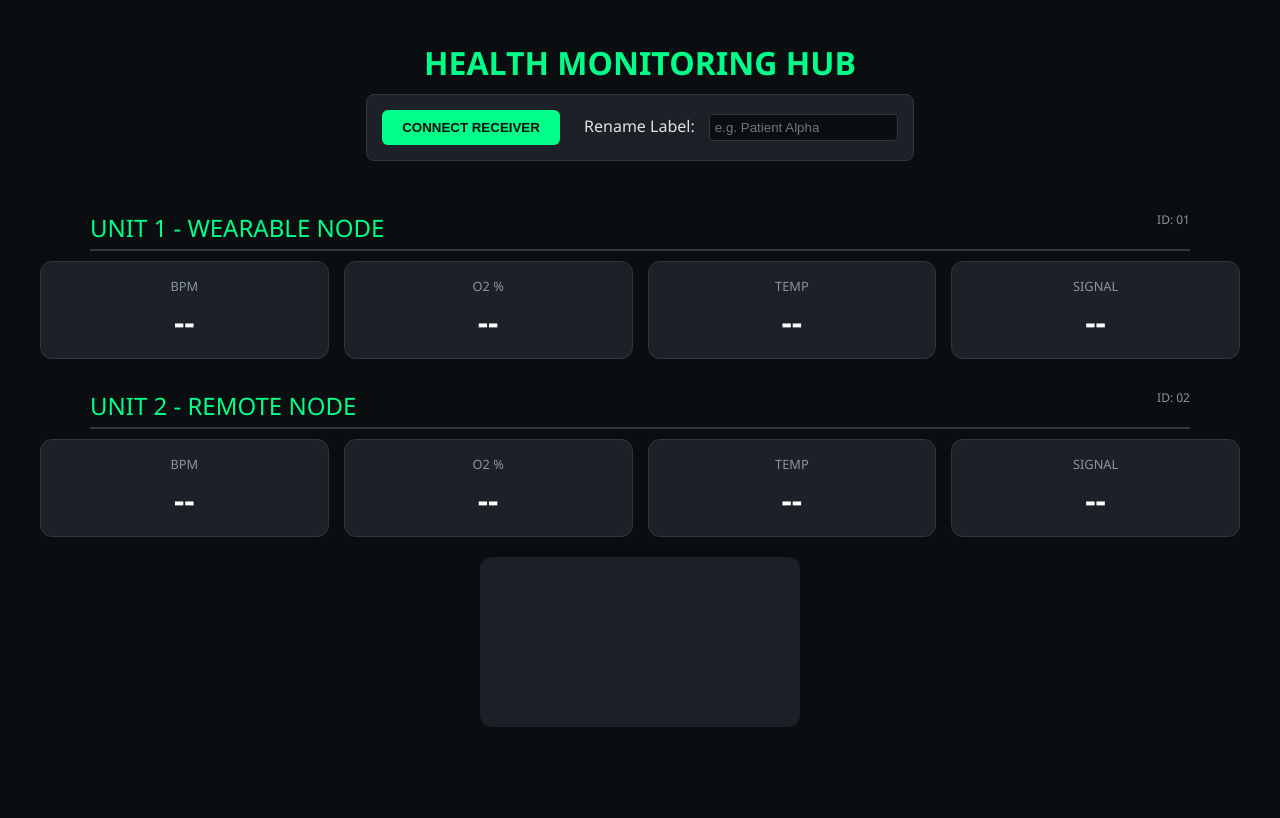
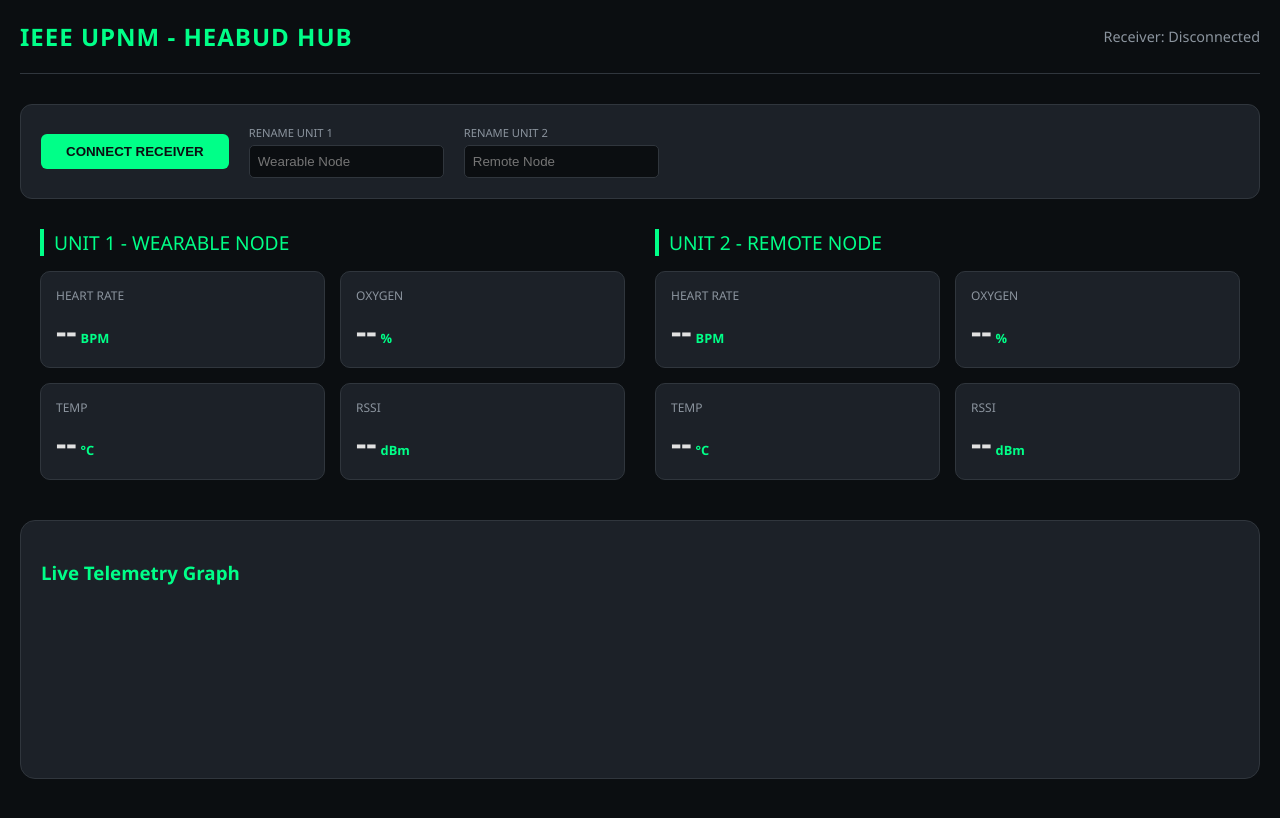
Before and after one commit to Zahidjai/HEABUD-GUI, a plain HTML site: page index.html in a window 1280 px wide. Both pictures are taken after a click on the button "CONNECT RECEIVER". Drawn offline with nearby package versions, Linux system fonts and the light colour scheme.

Commit message:
Update index.html

```diff
--- a/index.html
+++ b/index.html
@@ -1,75 +1,122 @@
 <!DOCTYPE html>
 <html>
 <head>
-    <title>IEEE UPNM - Multi-Node Monitor</title>
+    <title>HEABUD - Multi-Node Health Hub</title>
     <script src="https://cdn.jsdelivr.net/npm/chart.js"></script>
     <style>
-        body { font-family: 'Segoe UI', sans-serif; background: #0b0e11; color: #e1e1e1; text-align: center; margin: 0; padding: 20px; }
-        h1 { color: #00ff88; text-transform: uppercase; margin-bottom: 10px; }
+        :root {
+            --bg-color: #0b0e11;
+            --card-bg: #1c2128;
+            --accent: #00ff88;
+            --border: #30363d;
+            --text-main: #e1e1e1;
+            --text-dim: #8b949e;
+        }
 
-        .panel { background: #1c2128; padding: 15px; border-radius: 8px; display: inline-block; margin-bottom: 20px; border: 1px solid #30363d; }
-        .settings-input { background: #0b0e11; color: #00ff88; border: 1px solid #30363d; padding: 5px; border-radius: 4px; margin-left: 10px; }
+        body { font-family: 'Segoe UI', Tahoma, sans-serif; background: var(--bg-color); color: var(--text-main); margin: 0; padding: 20px; }
 
-        .section-header { color: #00ff88; font-size: 1.5em; text-align: left; width: 95%; max-width: 1100px; margin: 30px auto 10px auto; border-bottom: 2px solid #30363d; padding-bottom: 5px; display: flex; justify-content: space-between; }
+        header { border-bottom: 1px solid var(--border); padding-bottom: 20px; margin-bottom: 30px; display: flex; justify-content: space-between; align-items: center; }
 
-        .dashboard { display: flex; flex-wrap: wrap; justify-content: center; gap: 15px; max-width: 1200px; margin: 0 auto; }
+        h1 { color: var(--accent); margin: 0; font-size: 1.5em; letter-spacing: 1px; }
 
-        .card { background: #1c2128; border: 1px solid #30363d; border-radius: 12px; padding: 15px; min-width: 180px; flex: 1; }
-        .label { font-size: 0.8em; color: #8b949e; text-transform: uppercase; }
-        .value { font-size: 2em; font-weight: bold; color: #ffffff; margin-top: 5px; }
-        .unit { font-size: 0.5em; color: #00ff88; margin-left: 5px; }
+        .control-panel { background: var(--card-bg); padding: 20px; border-radius: 12px; border: 1px solid var(--border); margin-bottom: 30px; display: flex; gap: 20px; align-items: center; flex-wrap: wrap; }
 
-        button { background: #00ff88; color: #0b0e11; border: none; padding: 10px 20px; border-radius: 6px; font-weight: bold; cursor: pointer; }
-        canvas { max-width: 1100px; margin: 20px auto; background: #1c2128; border-radius: 12px; padding: 10px; }
+        .input-group { text-align: left; }
+        .input-group label { display: block; font-size: 0.7em; color: var(--text-dim); margin-bottom: 5px; text-transform: uppercase; }
+
+        input { background: var(--bg-color); color: var(--accent); border: 1px solid var(--border); padding: 8px; border-radius: 5px; outline: none; }
+
+        button { background: var(--accent); color: var(--bg-color); border: none; padding: 10px 25px; border-radius: 6px; font-weight: bold; cursor: pointer; transition: 0.2s; }
+        button:hover { opacity: 0.8; transform: scale(1.05); }
+
+        /* Unit Sections */
+        .node-container { max-width: 1200px; margin: 0 auto; display: grid; grid-template-columns: 1fr 1fr; gap: 30px; }
+
+        .unit-section { text-align: left; }
+        .unit-title { color: var(--accent); font-size: 1.2em; margin-bottom: 15px; border-left: 4px solid var(--accent); padding-left: 10px; }
+
+        .dashboard { display: grid; grid-template-columns: repeat(2, 1fr); gap: 15px; }
+
+        .card { background: var(--card-bg); border: 1px solid var(--border); border-radius: 10px; padding: 15px; }
+        .label { font-size: 0.75em; color: var(--text-dim); text-transform: uppercase; }
+        .value { font-size: 2em; font-weight: bold; margin-top: 5px; }
+        .unit-label { font-size: 0.4em; color: var(--accent); margin-left: 4px; }
+
+        /* Graph Area */
+        .chart-container { max-width: 1200px; margin: 40px auto; background: var(--card-bg); border-radius: 15px; padding: 20px; border: 1px solid var(--border); }
+
+        @media (max-width: 768px) {
+            .node-container { grid-template-columns: 1fr; }
+        }
     </style>
 </head>
 <body>
 
-    <h1>Health Monitoring Hub</h1>
+    <header>
+        <h1>IEEE UPNM - HEABUD HUB</h1>
+        <div id="connectionStatus" style="color: var(--text-dim); font-size: 0.9em;">Receiver: Disconnected</div>
+    </header>
 
-    <div class="panel">
+    <div class="control-panel">
         <button onclick="initSerial()">CONNECT RECEIVER</button>
-        <span style="margin-left:20px;">Rename Label:</span>
-        <input type="text" id="nameInput" class="settings-input" placeholder="e.g. Patient Alpha" oninput="updateLabel()">
+
+        <div class="input-group">
+            <label>Rename Unit 1</label>
+            <input type="text" id="u1NameInput" placeholder="Wearable Node" oninput="renameUnits()">
+        </div>
+
+        <div class="input-group">
+            <label>Rename Unit 2</label>
+            <input type="text" id="u2NameInput" placeholder="Remote Node" oninput="renameUnits()">
+        </div>
     </div>
 
-    <div class="section-header">
-        <span id="unit1Label">UNIT 1 - WEARABLE NODE</span>
-        <span style="font-size: 0.5em; color: #8b949e;">ID: 01</span>
-    </div>
-    <div class="dashboard">
-        <div class="card"><div class="label">BPM</div><div id="u1_bpm" class="value">--</div></div>
-        <div class="card"><div class="label">O2 %</div><div id="u1_spo2" class="value">--</div></div>
-        <div class="card"><div class="label">Temp</div><div id="u1_temp" class="value">--</div></div>
-        <div class="card"><div class="label">Signal</div><div id="u1_rssi" class="value">--</div></div>
+    <div class="node-container">
+        <div class="unit-section">
+            <div id="u1Title" class="unit-title">UNIT 1 - WEARABLE NODE</div>
+            <div class="dashboard">
+                <div class="card"><div class="label">Heart Rate</div><div id="u1_bpm" class="value">--<span class="unit-label">BPM</span></div></div>
+                <div class="card"><div class="label">Oxygen</div><div id="u1_spo2" class="value">--<span class="unit-label">%</span></div></div>
+                <div class="card"><div class="label">Temp</div><div id="u1_temp" class="value">--<span class="unit-label">°C</span></div></div>
+                <div class="card"><div class="label">RSSI</div><div id="u1_rssi" class="value">--<span class="unit-label">dBm</span></div></div>
+            </div>
+        </div>
+
+        <div class="unit-section">
+            <div id="u2Title" class="unit-title">UNIT 2 - REMOTE NODE</div>
+            <div class="dashboard">
+                <div class="card"><div class="label">Heart Rate</div><div id="u2_bpm" class="value">--<span class="unit-label">BPM</span></div></div>
+                <div class="card"><div class="label">Oxygen</div><div id="u2_spo2" class="value">--<span class="unit-label">%</span></div></div>
+                <div class="card"><div class="label">Temp</div><div id="u2_temp" class="value">--<span class="unit-label">°C</span></div></div>
+                <div class="card"><div class="label">RSSI</div><div id="u2_rssi" class="value">--<span class="unit-label">dBm</span></div></div>
+            </div>
+        </div>
     </div>
 
-    <div class="section-header">
-        <span>UNIT 2 - REMOTE NODE</span>
-        <span style="font-size: 0.5em; color: #8b949e;">ID: 02</span>
+    <div class="chart-container">
+        <h3 style="text-align: left; color: var(--accent);">Live Telemetry Graph</h3>
+        <canvas id="healthChart"></canvas>
     </div>
-    <div class="dashboard">
-        <div class="card"><div class="label">BPM</div><div id="u2_bpm" class="value">--</div></div>
-        <div class="card"><div class="label">O2 %</div><div id="u2_spo2" class="value">--</div></div>
-        <div class="card"><div class="label">Temp</div><div id="u2_temp" class="value">--</div></div>
-        <div class="card"><div class="label">Signal</div><div id="u2_rssi" class="value">--</div></div>
-    </div>
-
-    <canvas id="liveChart"></canvas>
 
     <script>
         let chart;
-        let u1History = [];
+        let u1Data = Array(20).fill(0);
+        let u2Data = Array(20).fill(0);
 
-        function updateLabel() {
-            const input = document.getElementById('nameInput').value;
-            document.getElementById('unit1Label').innerText = input || "UNIT 1 - WEARABLE NODE";
+        function renameUnits() {
+            const u1 = document.getElementById('u1NameInput').value;
+            const u2 = document.getElementById('u2NameInput').value;
+            if(u1) document.getElementById('u1Title').innerText = u1.toUpperCase();
+            if(u2) document.getElementById('u2Title').innerText = u2.toUpperCase();
         }
 
         async function initSerial() {
             try {
                 const port = await navigator.serial.requestPort();
                 await port.open({ baudRate: 115200 });
+                document.getElementById('connectionStatus').innerText = "Receiver: ONLINE";
+                document.getElementById('connectionStatus').style.color = "#00ff88";
+
                 setupChart();
                 const reader = port.readable.getReader();
                 const decoder = new TextDecoder();
@@ -84,38 +131,53 @@
                         lines.forEach(line => {
                             try {
                                 const json = JSON.parse(line);
-                                updateDashboard(json);
+                                updateUI(json);
                             } catch(e) {}
                         });
                     }
                 }
-            } catch (err) { console.log(err); }
+            } catch (err) {
+                alert("Serial Connection Failed. Try again.");
+            }
         }
 
         function setupChart() {
-            const ctx = document.getElementById('liveChart').getContext('2d');
+            const ctx = document.getElementById('healthChart').getContext('2d');
             chart = new Chart(ctx, {
                 type: 'line',
                 data: {
                     labels: Array(20).fill(''),
-                    datasets: [{ label: 'Unit 1 BPM', data: u1History, borderColor: '#00ff88', tension: 0.4 }]
+                    datasets: [
+                        { label: 'Unit 1 BPM', data: u1Data, borderColor: '#00ff88', tension: 0.4, fill: false },
+                        { label: 'Unit 2 BPM', data: u2Data, borderColor: '#00aaff', tension: 0.4, fill: false }
+                    ]
                 },
-                options: { responsive: true, animation: false }
+                options: {
+                    responsive: true,
+                    animation: false,
+                    scales: { y: { min: 40, max: 160, grid: { color: '#30363d' } } }
+                }
             });
         }
 
-        function updateDashboard(json) {
-            // Check if data is for Unit 1 or Unit 2 based on an "id" key
-            const prefix = (json.id === 2) ? "u2_" : "u1_";
+        function updateUI(json) {
+            const id = json.id || 1;
+            const prefix = "u" + id + "_";
 
-            if(json.bpm) document.getElementById(prefix + 'bpm').innerText = json.bpm;
-            if(json.spo2) document.getElementById(prefix + 'spo2').innerText = json.spo2;
-            if(json.temp) document.getElementById(prefix + 'temp').innerText = json.temp;
-            if(json.rssi) document.getElementById(prefix + 'rssi').innerText = json.rssi;
+            if(json.bpm) document.getElementById(prefix + 'bpm').innerHTML = json.bpm + '<span class="unit-label">BPM</span>';
+            if(json.spo2) document.getElementById(prefix + 'spo2').innerHTML = json.spo2 + '<span class="unit-label">%</span>';
+            if(json.temp) document.getElementById(prefix + 'temp').innerHTML = json.temp + '<span class="unit-label">°C</span>';
+            if(json.rssi) document.getElementById(prefix + 'rssi').innerHTML = json.rssi + '<span class="unit-label">dBm</span>';
 
-            if(json.id !== 2 && json.bpm) {
-                u1History.push(json.bpm);
-                if (u1History.length > 20) u1History.shift();
+            // Graph Update
+            if(json.bpm) {
+                if(id === 1) {
+                    u1Data.push(json.bpm);
+                    u1Data.shift();
+                } else {
+                    u2Data.push(json.bpm);
+                    u2Data.shift();
+                }
                 chart.update();
             }
         }
```
